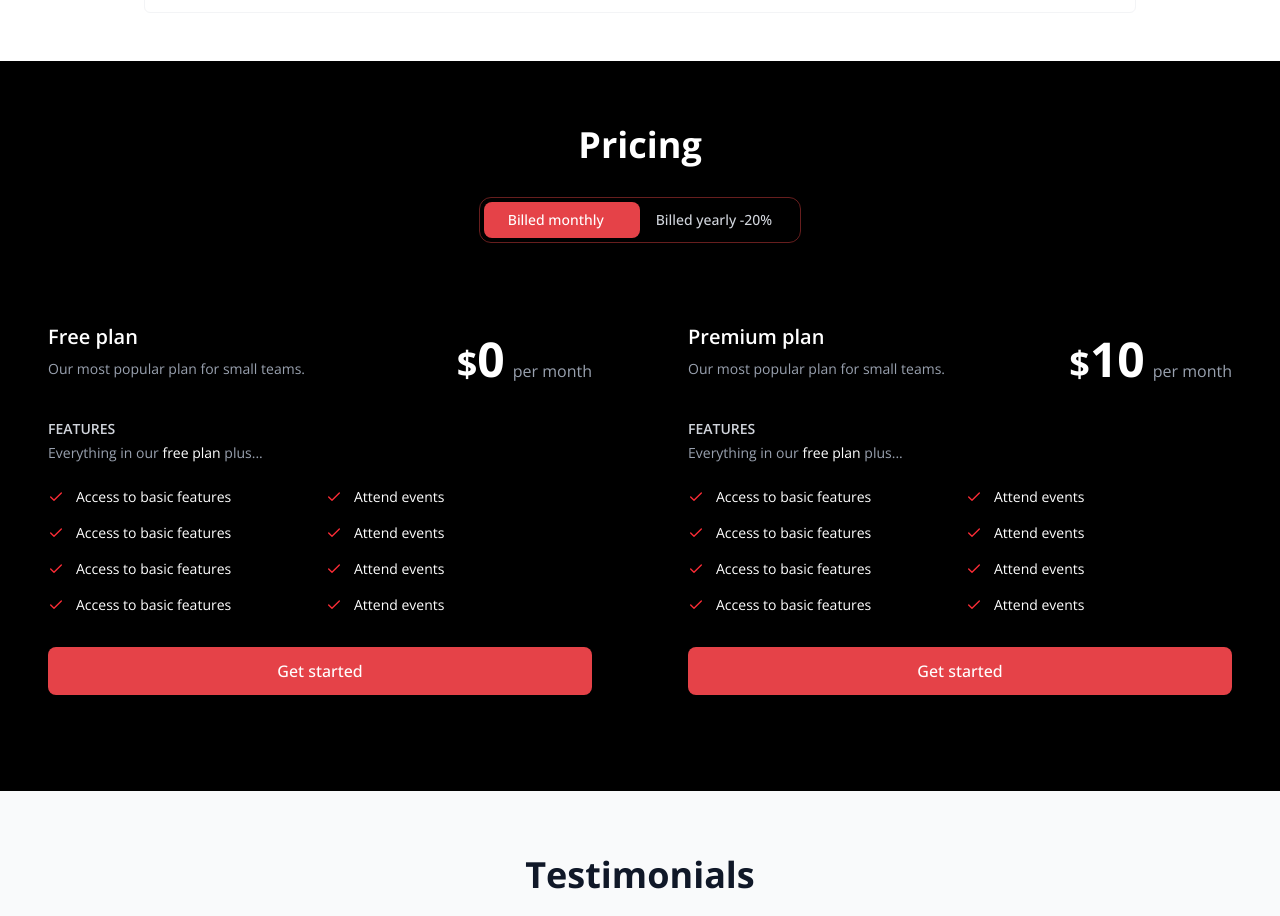
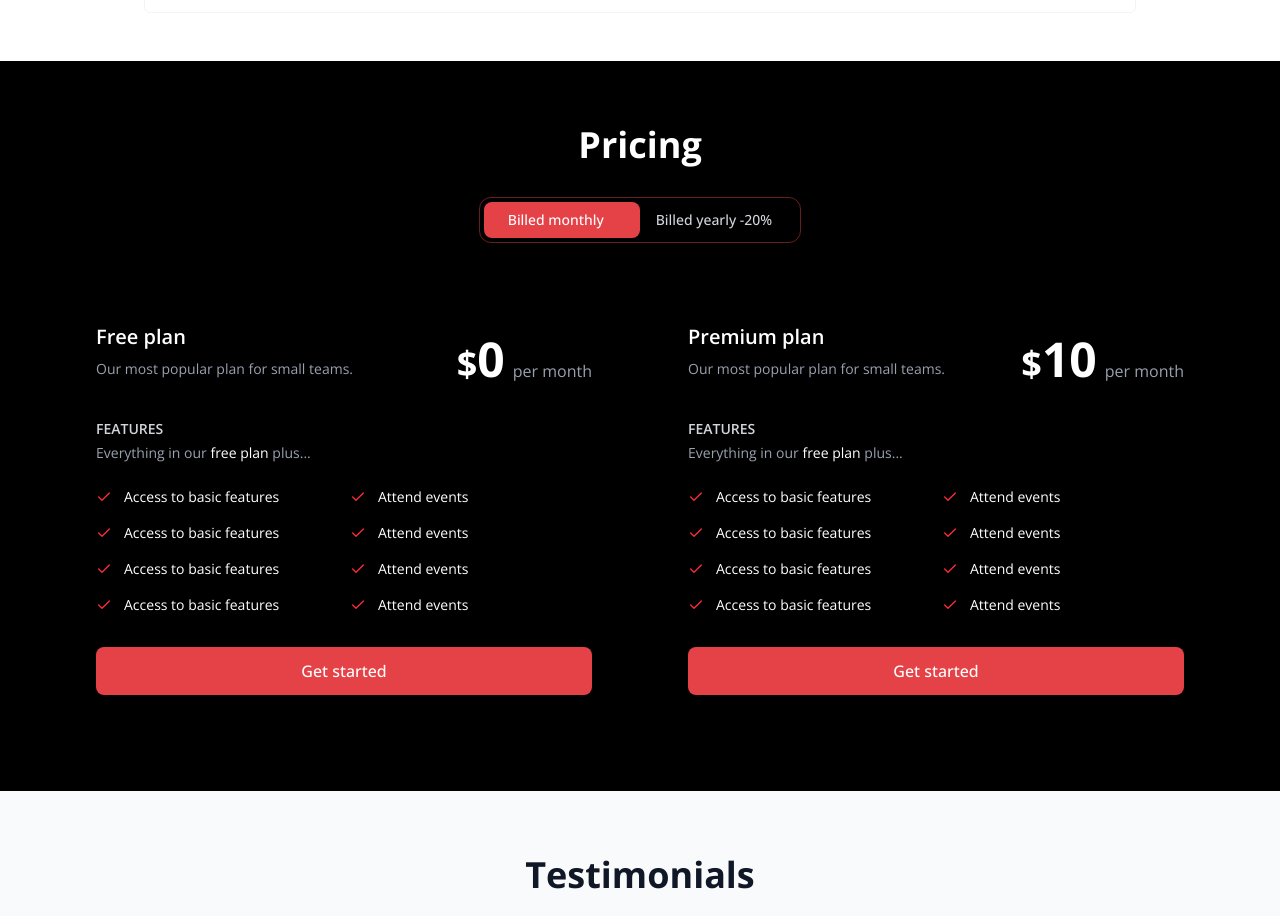
Before and after one commit to arman-miaa/ChatBot, a React (Vite) app: page / in a window 1280 px wide. Shown: the part 5180-6096 px from the top of the page. Built offline with nearby package versions, Linux system fonts and the light colour scheme.

Commit message:
some changed on pricing section

```diff
--- a/src/components/Pricing.jsx
+++ b/src/components/Pricing.jsx
@@ -27,7 +27,7 @@
 
   return (
     <div id="pricing" className="bg-black text-white py-8 md:py-16 px-4">
-      <div className="container mx-auto">
+      <div className="container mx-auto md:px-12">
         {/* Header */}
         <div className="text-center mb-12">
           <h2 className="text-2xl md:text-4xl font-semibold md:font-bold mb-4 md:mb-8">
```
